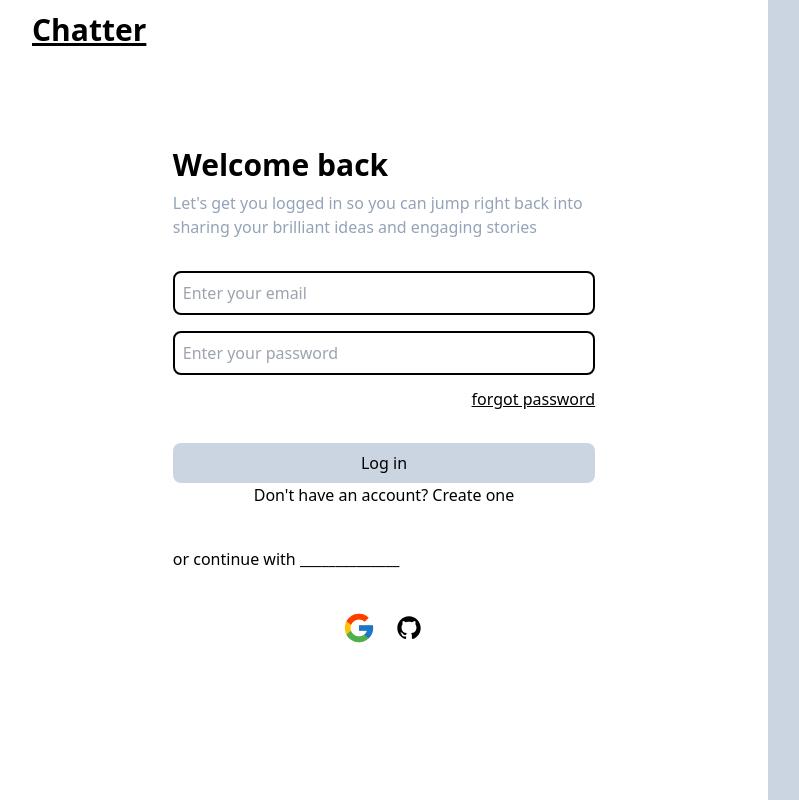
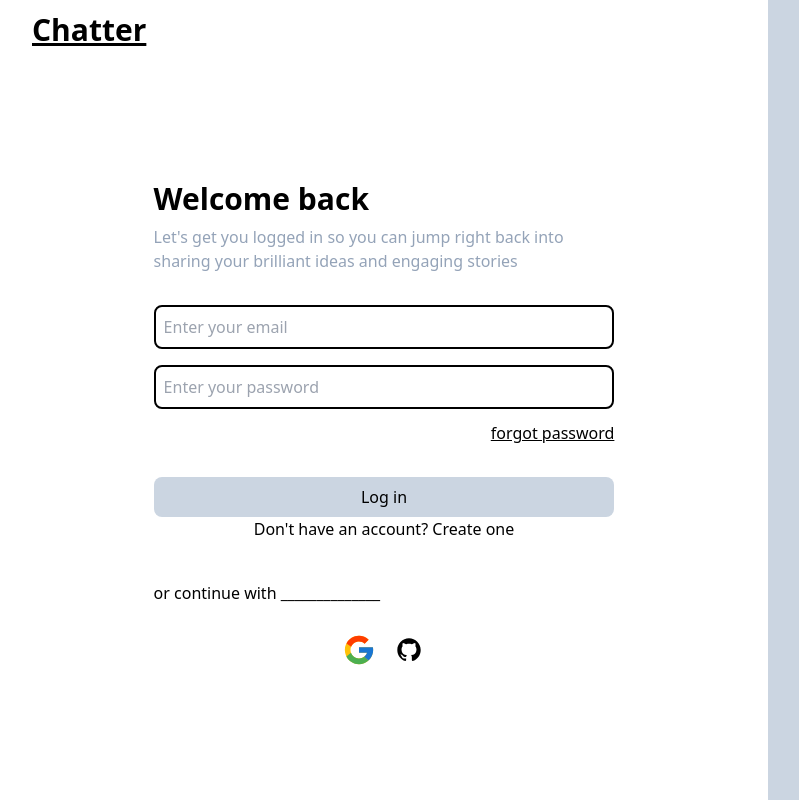
Before and after one commit to ibimina/ibimina-chatter, a Next.js app: page / in a window 1280 px wide. Shown: the whole page, without its empty margins (0-799 px from the left). Built offline with nearby package versions, Linux system fonts and the light colour scheme; no server answers.

Commit message:
style: update style

```diff
--- a/src/pages/index.tsx
+++ b/src/pages/index.tsx
@@ -59,11 +59,11 @@ const router = useRouter()
 				<meta name="description" content="Log in to your account" />
 			</Head>
 			<main className={`lg:flex lg:flex-row-reverse`}>
-				<section className={`hidden bg-slate-300 lg:w-full  lg:block lg:h-screen lg:basis-2/5 `}></section>
-				<section className={`basis-3/5 p-8 pt-3`}>
-					<h1 className={`text-3xl font-bold underline`}>Chatter</h1>
+				<section className={`hidden bg-slate-300 lg:w-full  lg:block lg:min-h-screen lg:basis-2/5 `}></section>
+				<section className={`basis-3/5`}>
+					<h1 className={`text-3xl font-bold underline p-8 pt-3`}>Chatter</h1>
 					<div
-						className={`lg:w-3/5 lg:m-auto lg:mt-7 flex flex-col justify-center ${styles.loginCard}`}>
+						className={`lg:w-3/5 lg:m-auto lg:mt-7 pb-2 flex flex-col justify-center ${styles.loginCard}`}>
 						<div className={`mb-8`}>
 							<p className={`font-semibold text-3xl mb-2`}>Welcome back</p>
 							<p className={`text-base  text-slate-400`}>
@@ -111,7 +111,7 @@ const router = useRouter()
 								<Link href='signup'>Create one</Link>{' '}
 							</p>
 						</form>
-						<p className={`mb-10`}>or continue with ______________</p>
+						<p className={`mb-7`}>or continue with ______________</p>
 						<div className={`flex items-center justify-center gap-4`}>
 							<button
 								onClick={handleGoogleLogin}
```
